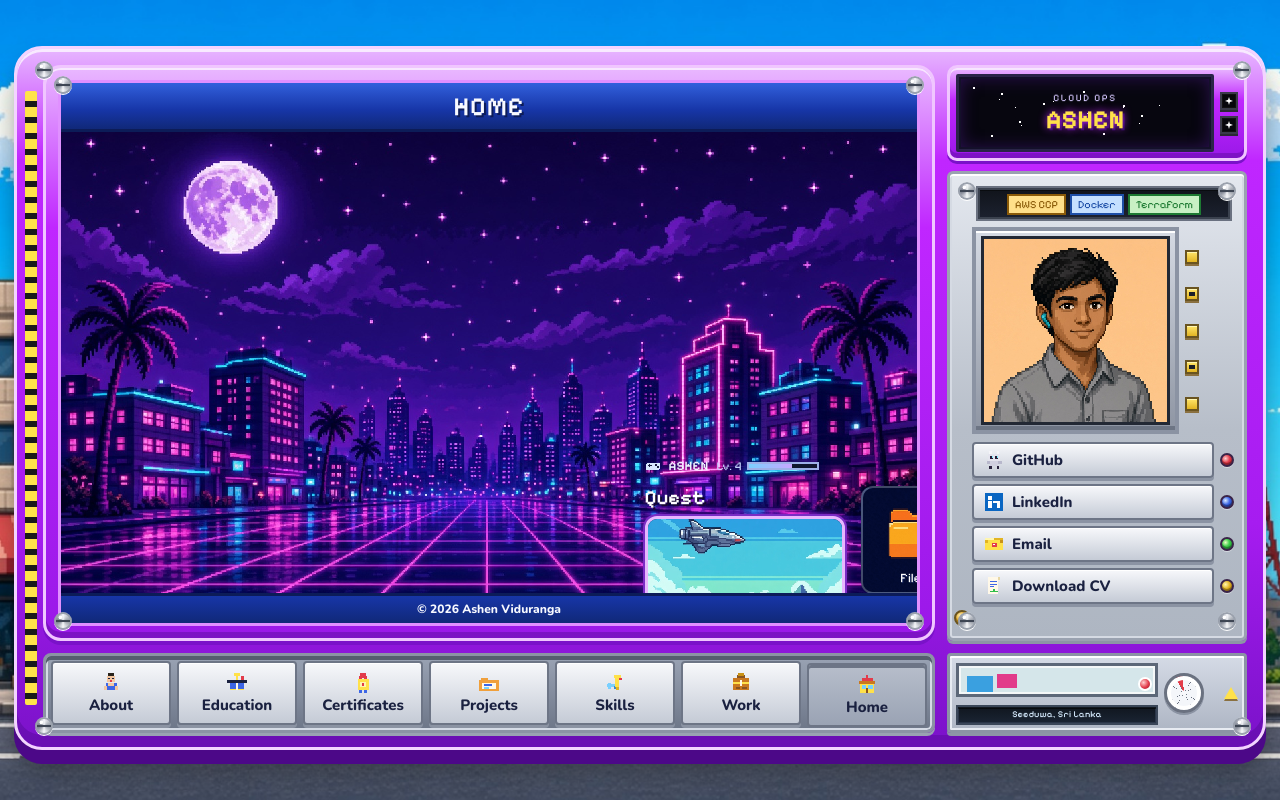
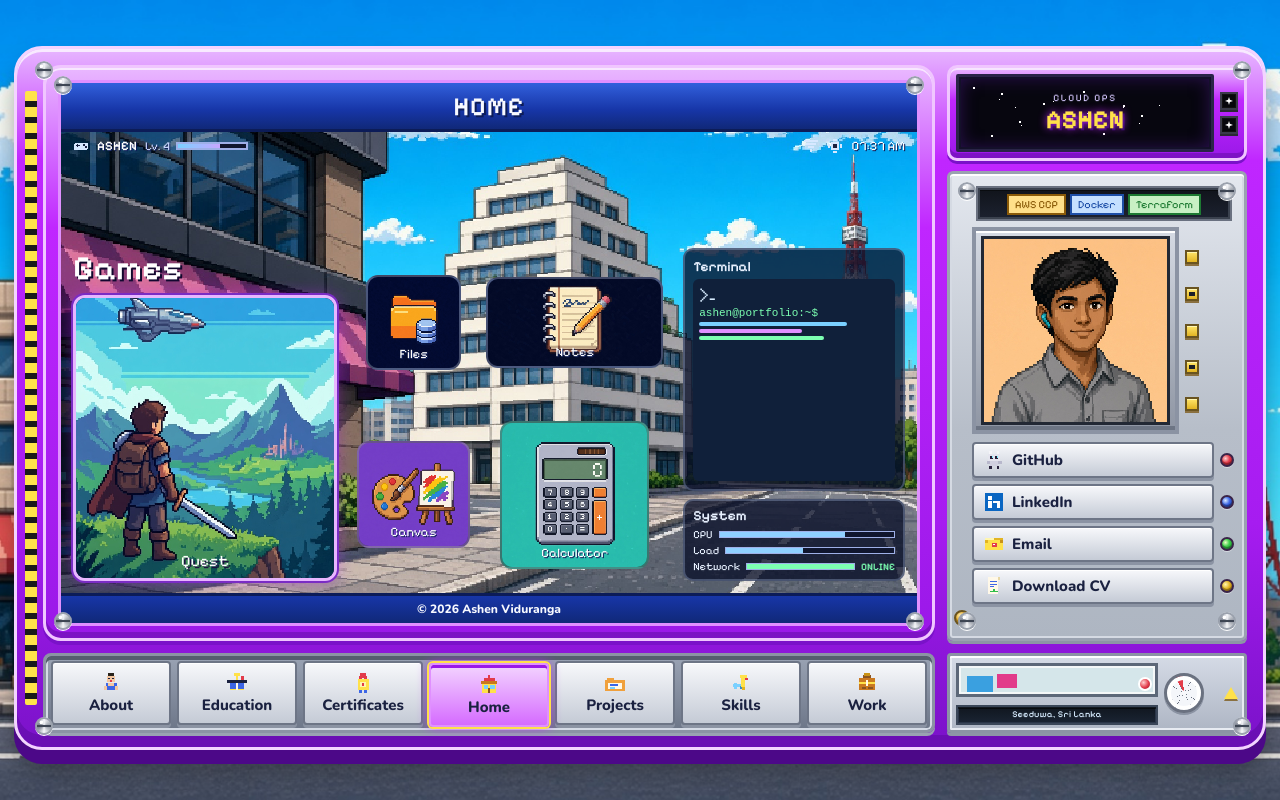
Before and after one commit to ashen-v2/portfolio-page, a React (Vite) app: page / in a window 1280 px wide. Built offline with nearby package versions, Linux system fonts and the light colour scheme.

Commit message:
feat: enhance console layout handling and update HomeScreen visuals

```diff
--- a/src/components/console/Console.tsx
+++ b/src/components/console/Console.tsx
@@ -71,8 +71,26 @@ export function Console({
 
   useEffect(() => {
     if (chosen.current) return;
+    if (window.matchMedia("(min-width: 1101px)").matches) return;
     setLayout(content?.["default mobile view"] === true ? "stack" : "stage");
   }, [content]);
+
+  useEffect(() => {
+    const wide = window.matchMedia("(min-width: 1101px)");
+    function useConsoleLayout() {
+      if (!wide.matches) return;
+      setLayout("stage");
+      chosen.current = true;
+      try {
+        localStorage.setItem("console-layout", "stage");
+      } catch {
+        /* keep the choice for this visit */
+      }
+    }
+    useConsoleLayout();
+    wide.addEventListener("change", useConsoleLayout);
+    return () => wide.removeEventListener("change", useConsoleLayout);
+  }, []);
 
   function toggleLayout() {
     setLayout((current) => {
--- a/src/components/console/HomeScreen.tsx
+++ b/src/components/console/HomeScreen.tsx
@@ -2,6 +2,7 @@ import { useEffect, useState } from "react";
 import { toolKeys, type ToolId } from "./modules";
 
 const base = import.meta.env.BASE_URL;
+const city = `${base}console/city.png`;
 
 function art(name: string) {
   return `${base}console/home/${name}.jpg`;
@@ -14,12 +15,6 @@ const tiles: { id: ToolId; tone: string }[] = [
   { id: "calc", tone: "teal" },
 ];
 
-const scriptSeed = [
-  { id: "compilation", label: "compilation", on: true },
-  { id: "launch_server", label: "launch_server", on: true },
-  { id: "update_package", label: "update_package", on: false },
-];
-
 function clockLabel(date: Date) {
   return date.toLocaleTimeString([], { hour: "2-digit", minute: "2-digit" });
 }
@@ -30,22 +25,15 @@ function tileLabel(id: ToolId) {
 
 export function HomeScreen({ handle, onOpen }: { handle: string; onOpen: (id: ToolId) => void }) {
   const [clock, setClock] = useState(() => clockLabel(new Date()));
-  const [scripts, setScripts] = useState(scriptSeed);
 
   useEffect(() => {
     const id = window.setInterval(() => setClock(clockLabel(new Date())), 1000);
     return () => window.clearInterval(id);
   }, []);
 
-  function toggleScript(id: string) {
-    setScripts((current) => current.map((item) => (item.id === id ? { ...item, on: !item.on } : item)));
-  }
-
   return (
-    <div className="home-screen" id="home-screen" style={{ backgroundImage: `url("${art("neon")}")` }}>
-      <div className="home-board">
-      <div className="home-desk">
-        <div className="home-status">
+    <div className="home-screen" id="home-screen" style={{ backgroundImage: `url("${city}")` }}>
+      <div className="home-status">
           <svg className="home-mark" viewBox="0 0 16 16" aria-hidden="true">
             <rect x="1" y="5" width="14" height="7" rx="2" fill="#d7e8ff" />
             <rect x="3" y="7" width="4" height="1" fill="#1a2140" />
@@ -79,8 +67,9 @@ export function HomeScreen({ handle, onOpen }: { handle: string; onOpen: (id: To
             {clock}
           </time>
         </div>
+      <div className="home-desk">
         <div className="home-feature">
-          <p className="home-feature-title">Quest</p>
+          <p className="home-feature-title">Games</p>
           <button type="button" className="home-quest" onClick={() => onOpen("quest")}>
             <img src={art("quest")} alt="" />
             <span>Quest</span>
@@ -91,7 +80,7 @@ export function HomeScreen({ handle, onOpen }: { handle: string; onOpen: (id: To
             <button
               key={tile.id}
               type="button"
-              className={`home-tile home-tile-${tile.tone}`}
+              className={`home-tile home-tile-${tile.id} home-tile-${tile.tone}`}
               onClick={() => onOpen(tile.id)}
             >
               <img src={art(tile.id)} alt="" />
@@ -132,23 +121,7 @@ export function HomeScreen({ handle, onOpen }: { handle: string; onOpen: (id: To
               <strong>ONLINE</strong>
             </p>
           </section>
-          <section className="home-scripts" aria-label="Scripts">
-            <h3>Scripts</h3>
-            {scripts.map((item) => (
-              <button
-                key={item.id}
-                type="button"
-                className="home-script"
-                aria-pressed={item.on}
-                onClick={() => toggleScript(item.id)}
-              >
-                <span className="home-check" aria-hidden="true" />
-                {item.label}
-              </button>
-            ))}
-          </section>
         </div>
-      </div>
       </div>
     </div>
   );
--- a/src/components/console/ToolDock.tsx
+++ b/src/components/console/ToolDock.tsx
@@ -10,10 +10,12 @@ type ToolDockProps = {
 };
 
 export function ToolDock({ section, homeActive, enabled, onSelect, onHome }: ToolDockProps) {
+  const leading = moduleKeys.slice(0, 3);
+  const trailing = moduleKeys.slice(3);
   return (
     <div className="dock">
       <div className="keys" role="toolbar" aria-label="Portfolio modules">
-        {moduleKeys.map((item) => (
+        {leading.map((item) => (
           <button
             key={item.id}
             type="button"
@@ -29,7 +31,7 @@ export function ToolDock({ section, homeActive, enabled, onSelect, onHome }: Too
         ))}
         <button
           type="button"
-          className="console-key"
+          className="console-key console-key-home"
           aria-pressed={homeActive}
           aria-controls="home-screen"
           disabled={!enabled}
@@ -38,6 +40,20 @@ export function ToolDock({ section, homeActive, enabled, onSelect, onHome }: Too
           <PixelIcon className="key-icon" name="home" />
           <span>Home</span>
         </button>
+        {trailing.map((item) => (
+          <button
+            key={item.id}
+            type="button"
+            className="console-key"
+            aria-pressed={section === item.id}
+            aria-controls="module-panel"
+            disabled={!enabled}
+            onClick={() => onSelect(item.id)}
+          >
+            <PixelIcon className="key-icon" name={item.id} />
+            <span>{item.label}</span>
+          </button>
+        ))}
       </div>
     </div>
   );
--- a/src/styles/pixel.css
+++ b/src/styles/pixel.css
@@ -1128,6 +1128,28 @@ a {
   cursor: not-allowed;
 }
 
+.console-key-home {
+  border-color: #e090ff;
+  background: linear-gradient(#fff4fc, #f0c6ff);
+  box-shadow:
+    inset 0 1px 0 #fff,
+    0 3px 0 #c026ff,
+    0 0 0 2px #e090ff,
+    0 0 10px rgba(192, 38, 255, 0.8);
+}
+
+.console-key-home:hover:not(:disabled) {
+  background: linear-gradient(#fff, #f6d8ff);
+}
+
+.console-key-home[aria-pressed="true"] {
+  background: linear-gradient(#f3d4ff, #d56bff);
+  box-shadow:
+    inset 0 3px 0 #9a18e8,
+    0 0 0 2px #ffe14a,
+    0 0 12px rgba(192, 38, 255, 0.9);
+}
+
 .key-icon {
   width: 22px;
   height: 22px;
@@ -1684,25 +1706,14 @@ a {
   padding: 0;
   overflow: hidden;
   pointer-events: none;
-  background-color: #140820;
+  background-color: #79c8f2;
   background-repeat: no-repeat;
   background-position: center;
   background-size: cover;
 }
 
-.screen-view:has(.home-board) .city-caption {
+.screen-view:has(.home-desk) .city-caption {
   display: none;
-}
-
-.home-board {
-  pointer-events: auto;
-  position: absolute;
-  left: 50%;
-  top: 50%;
-  width: 943px;
-  height: 511px;
-  transform: translate(-50%, -50%) scale(min(100cqw / 943px, 100cqh / 511px));
-  transform-origin: center center;
 }
 
 .home-apps {
@@ -2058,29 +2069,42 @@ a {
   }
 }
 
-.home-desk {
-  display: grid;
-  grid-template-columns: 200px 232px 168px;
-  grid-template-rows: auto auto;
-  align-content: center;
-  justify-content: center;
-  align-items: start;
-  gap: 12px 16px;
-  width: 100%;
-  height: 100%;
-  min-height: 0;
-  padding: 14px 18px;
-  color: #eef4ff;
-}
-
 .home-status {
-  grid-column: 1 / -1;
+  position: absolute;
+  top: 6px;
+  left: 12px;
+  right: 12px;
+  z-index: 2;
   display: flex;
   align-items: center;
   gap: 8px;
   min-width: 0;
   font-family: var(--font-display);
   font-size: 13px;
+  color: #fff;
+  text-shadow: 1px 1px 0 #0c1c58;
+}
+
+.home-desk {
+  pointer-events: auto;
+  position: absolute;
+  display: grid;
+  min-height: 0;
+  color: #eef4ff;
+}
+
+.desk[data-layout="stage"] .home-desk {
+  top: auto;
+  right: auto;
+  bottom: 12px;
+  left: 50%;
+  width: min(calc(100cqw - 24px), calc((100cqh - 48px) * 2.5));
+  aspect-ratio: 2.5 / 1;
+  transform: translateX(-50%);
+  grid-template-columns: minmax(0, 200fr) minmax(0, 232fr) minmax(0, 168fr);
+  grid-template-rows: minmax(0, 1fr);
+  align-items: stretch;
+  gap: 3% 2.4%;
 }
 
 .home-mark {
@@ -2130,22 +2154,50 @@ a {
   flex-direction: column;
   align-items: stretch;
   gap: 6px;
-  width: 200px;
+  min-width: 0;
+  min-height: 0;
 }
 
 .home-feature-title {
   margin: 0;
   color: #fff;
   font-family: var(--font-display);
-  font-size: 20px;
+  font-size: 22px;
   font-weight: 600;
   text-shadow: 2px 2px 0 #12082e;
 }
 
+.desk[data-layout="stage"] .home-feature-title {
+  font-size: 34px;
+}
+
+.desk[data-layout="stage"] .home-tiles {
+  grid-template-columns: minmax(0, 0.78fr) minmax(0, 1.22fr);
+  grid-template-rows: minmax(0, 0.86fr) minmax(0, 1fr);
+}
+
+.desk[data-layout="stage"] .home-tile-files,
+.desk[data-layout="stage"] .home-tile-calc {
+  aspect-ratio: 1;
+  width: 84%;
+  height: auto;
+  max-height: 100%;
+  justify-self: center;
+  align-self: center;
+}
+
+.desk[data-layout="stage"] .home-tile-notes,
+.desk[data-layout="stage"] .home-tile-canvas {
+  width: 100%;
+  height: 62%;
+  align-self: center;
+}
+
 .home-quest {
   position: relative;
-  width: 200px;
-  height: 220px;
+  flex: 1;
+  width: 100%;
+  min-height: 0;
   padding: 0;
   overflow: hidden;
   border: 3px solid #e7b6ff;
@@ -2181,15 +2233,19 @@ a {
 
 .home-tiles {
   display: grid;
-  grid-template-columns: 108px 108px;
-  grid-template-rows: 108px 108px;
+  grid-template-columns: minmax(0, 1fr) minmax(0, 1fr);
+  grid-template-rows: minmax(0, 1fr) minmax(0, 1fr);
   gap: 12px 16px;
+  min-width: 0;
+  min-height: 0;
 }
 
 .home-tile {
   position: relative;
-  width: 108px;
-  height: 108px;
+  width: 100%;
+  height: 100%;
+  min-width: 0;
+  min-height: 0;
   padding: 0;
   overflow: hidden;
   border: 2px solid rgba(255, 255, 255, 0.16);
@@ -2233,10 +2289,11 @@ a {
 
 .home-side {
   display: grid;
-  grid-template-rows: auto auto auto;
-  align-content: start;
+  grid-template-rows: minmax(0, 1fr) auto;
+  align-content: stretch;
   gap: 8px;
-  width: 168px;
+  min-width: 0;
+  min-height: 0;
 }
 
 .home-terminal,
@@ -2255,9 +2312,41 @@ a {
   flex-direction: column;
   align-items: stretch;
   gap: 4px;
+  min-height: 0;
   padding: 8px;
   text-align: left;
   cursor: pointer;
+}
+
+.desk[data-layout="stack"] .home-desk {
+  top: 36px;
+  right: 10px;
+  bottom: 8px;
+  left: 10px;
+  width: auto;
+  height: auto;
+  aspect-ratio: auto;
+  transform: none;
+  grid-template-columns: minmax(0, 1fr) minmax(0, 1fr);
+  grid-template-rows: minmax(0, 1fr) minmax(0, 1.15fr) auto;
+  gap: 8px;
+}
+
+.desk[data-layout="stack"] .home-term-screen {
+  flex: none;
+  height: 52px;
+  min-height: 0;
+}
+
+.desk[data-layout="stack"] .home-feature,
+.desk[data-layout="stack"] .home-tiles,
+.desk[data-layout="stack"] .home-side {
+  grid-column: 1 / -1;
+}
+
+.desk[data-layout="stack"] .home-side {
+  grid-template-columns: minmax(0, 1fr);
+  grid-template-rows: auto auto;
 }
 
 .home-terminal:hover,
@@ -2284,9 +2373,10 @@ a {
 
 .home-term-screen {
   display: flex;
+  flex: 1;
   flex-direction: column;
   gap: 3px;
-  height: 72px;
+  min-height: 48px;
   padding: 6px;
   border-radius: 6px;
   background: #10203a;
```
